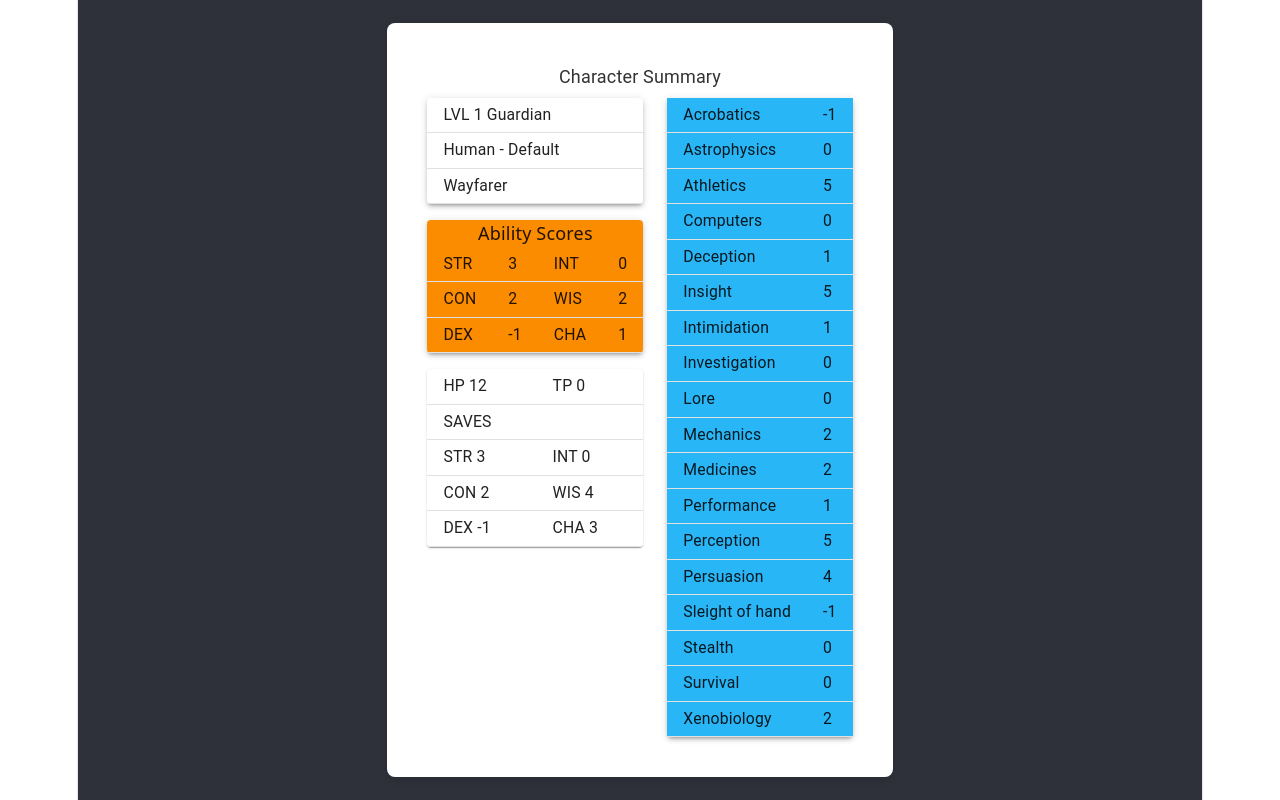
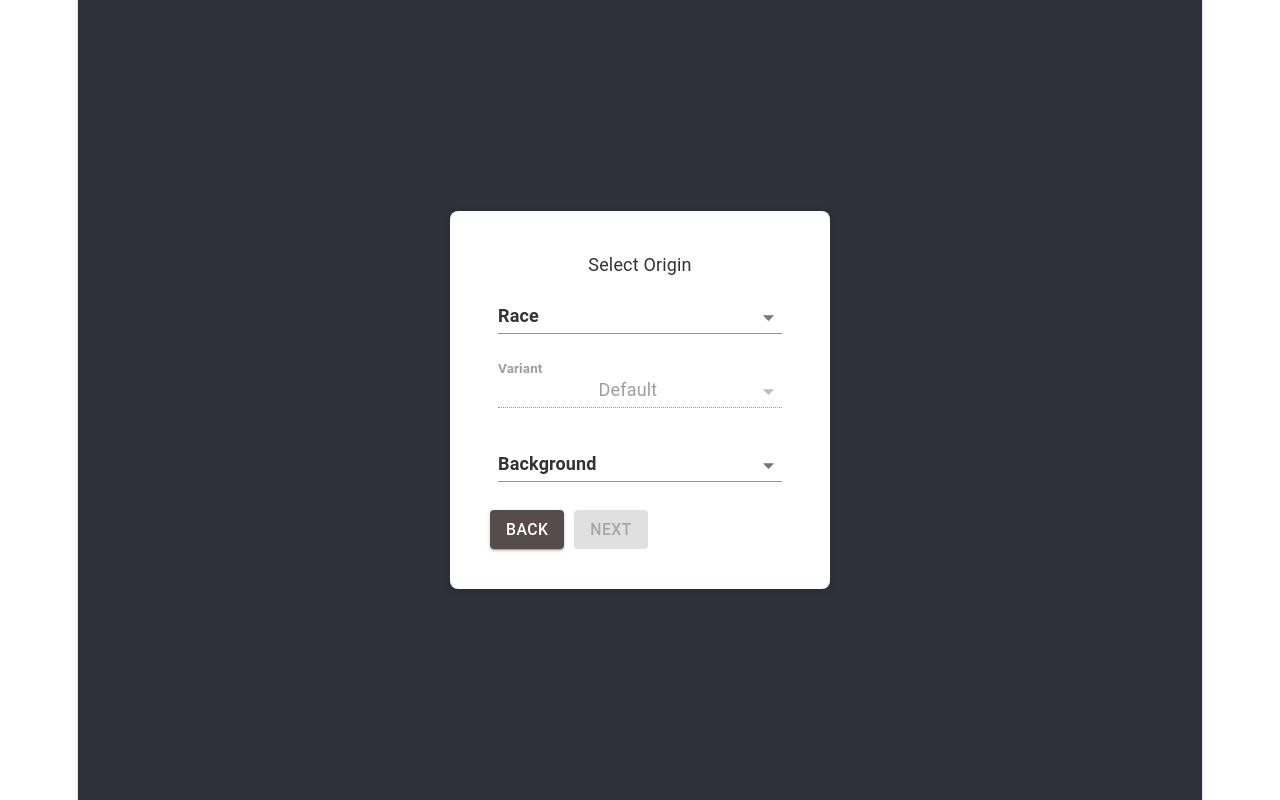
Before and after one commit to Johnathon-M-Begg/PhantasyStar_TTRPG_tool, a React (Vite) app: page /create in a window 1280 px wide. Built offline with nearby package versions, Linux system fonts and the light colour scheme.

Commit message:
feature/1 created character summary

```diff
--- a/src/components/CharacterCreation/CreateCharacter.jsx
+++ b/src/components/CharacterCreation/CreateCharacter.jsx
@@ -13,36 +13,36 @@ import {BackgroundEnum} from "../../DataObjects/enums/BackgroundEnum.tsx";
 import {ProfessionEnum} from "../../DataObjects/enums/ProfessionEnum.tsx";
 
 function CreateCharacter() {
-    const [selectedProfession, setSelectedProfession] = useState(ProfessionEnum.Guardian)
+    const [selectedProfession, setSelectedProfession] = useState(null)
     const [selectedOrigin, setSelectedOrigin] = useState({
-        race: RaceEnum.Human,
+        race: null,
         variant: VariantEnum.Default,
-        background: BackgroundEnum.Wayfarer,
+        background: null,
     })
     const [step, setStep] = useState(1)
     const [abilityScores, setAbilityScore] = useState({
-        Strength: 3,
-        Dexterity: -1,
-        Constitution: 2,
+        Strength: 0,
+        Dexterity: 0,
+        Constitution: 0,
         Intelligence: 0,
-        Wisdom: 2,
-        Charisma: 1,
+        Wisdom: 0,
+        Charisma: 0,
     })
     const [skillRanks, setSkillRanks] = useState({
         acrobatics: 0,
         astrophysics: 0,
-        athletics: 2,
+        athletics: 0,
         computers: 0,
         deception: 0,
-        insight: 3,
+        insight: 0,
         intimidation: 0,
         investigation: 0,
         lore: 0,
         mechanics: 0,
         medicine: 0,
         performance: 0,
-        perception: 3,
-        persuasion: 3,
+        perception: 0,
+        persuasion: 0,
         sleightOfHand: 0,
         stealth: 0,
         survival: 0,
@@ -61,7 +61,7 @@ function CreateCharacter() {
     return (
         <Box className="container">
             <Box className="white-box">
-                {step === 0 && (
+                {step === 1 && (
                     <OriginSelect
                         selectedOrigin={selectedOrigin}
                         setSelectedOrigin={setSelectedOrigin}
@@ -106,7 +106,7 @@ function CreateCharacter() {
                         stepBackward={stepBackward}
                     />
                 )}
-                {step === 1 && (
+                {step === 6 && (
                     <CharacterSummary
                         profession={selectedProfession}
                         race={selectedOrigin.race}
```
